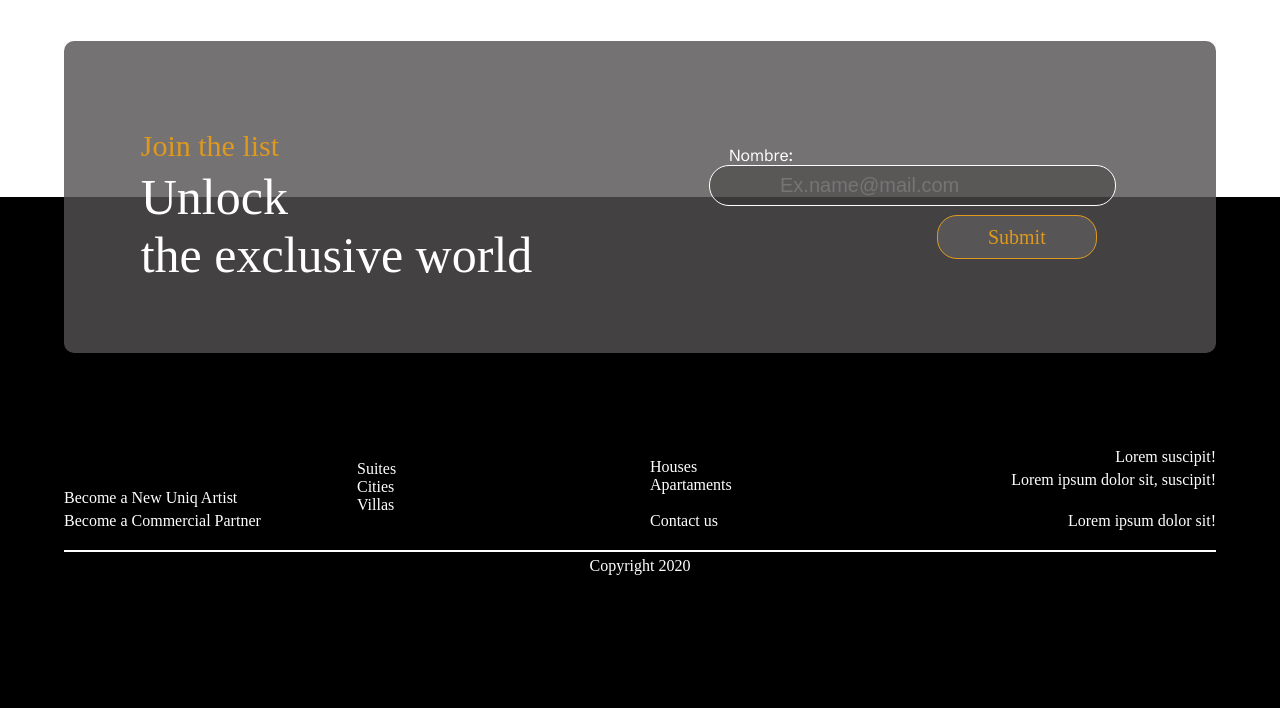
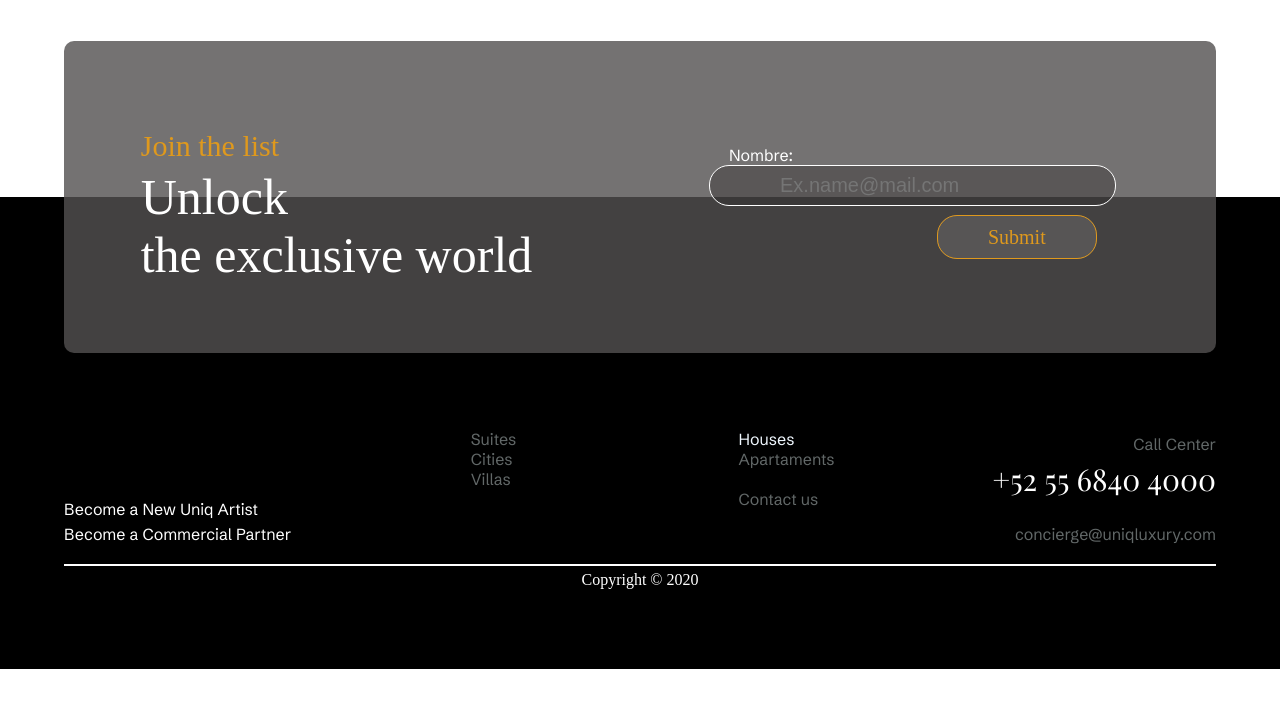
Before and after one commit to LILIFER214/LandingPageLorenaFernandez, a plain HTML site: page index.html in a window 1280 px wide. Shown: the part 2592-3300 px from the top of the page. After the commit the page ends 3261 px from the top, so only its background shows below. Drawn offline with nearby package versions, Linux system fonts and the light colour scheme; a web font is replaced by a local one.

Commit message:
segundo duardado

```diff
--- a/css/styles.css
+++ b/css/styles.css
@@ -168,7 +168,6 @@ width: 100%;
     background-repeat: no-repeat;
     background-position: 90%;
     padding: 10px 120px;
-    text-align: left;
 
 
 }
@@ -528,9 +527,7 @@ width: 100%;
 }
 
 footer {
-
     width: 100%;
-    height: 647px;;
     background-color: #000000;
     color: var(--blanco);
     margin-top: 200px;
@@ -550,18 +547,41 @@ footer {
 
         .colum {
             align-self: self-end;
+            font-family: var(--fontSecundaria);
+            size: 30px;
+            gap:20px;
         }
 
         .colum2 {
-            align-self: center;
+            justify-items: center;
+            font-family: var(--fontSecundaria);
+            color:var(--gris);
+            size: 30px;
+            gap:20px;
+
         }
 
         .colum3 {
-            align-self: self-end;
+            justify-items: center;
+            font-family: var(--fontSecundaria);
+            color:var(--gris);
+            size: 30px;
+            gap:20px;
+
         }
 
         .colum4 {
             text-align: right;
+            font-family: var(--fontSecundaria);
+            color:var(--gris);
+            size: 30px;
+            gap:20px;
+        }
+
+        #telefono {
+            font-size: 30px;
+            font-family: var(--fontPrimaria);
+            color: var(--blanco);
         }
 
         li {
--- a/index.html
+++ b/index.html
@@ -180,19 +180,19 @@
                 </div>
                 <div class="colum3">
                     <ul>
-                        <li>Houses</li>
+                        <li><span style="color:aliceblue;">Houses</span></li>
                         <li>Apartaments</li> <br>
                         <li>Contact us</li>
                     </ul>
                 </div>
                 <div class="colum4">
-                    <p>Lorem suscipit!</p>
-                    <p>Lorem ipsum dolor sit, suscipit!</p> <br>
-                    <p>Lorem ipsum dolor sit!</p>
+                    <p>Call Center </p>
+                    <p id="telefono">+52 55 6840 4000</p> <br>
+                    <p>concierge@uniqluxury.com</p>
                 </div>
             </div>
             <div class="copy">
-                <p class="centrar-texto">Copyright 2020</p>
+                <p class="centrar-texto">Copyright © 2020</p>
             </div>
         </div>
 
```
